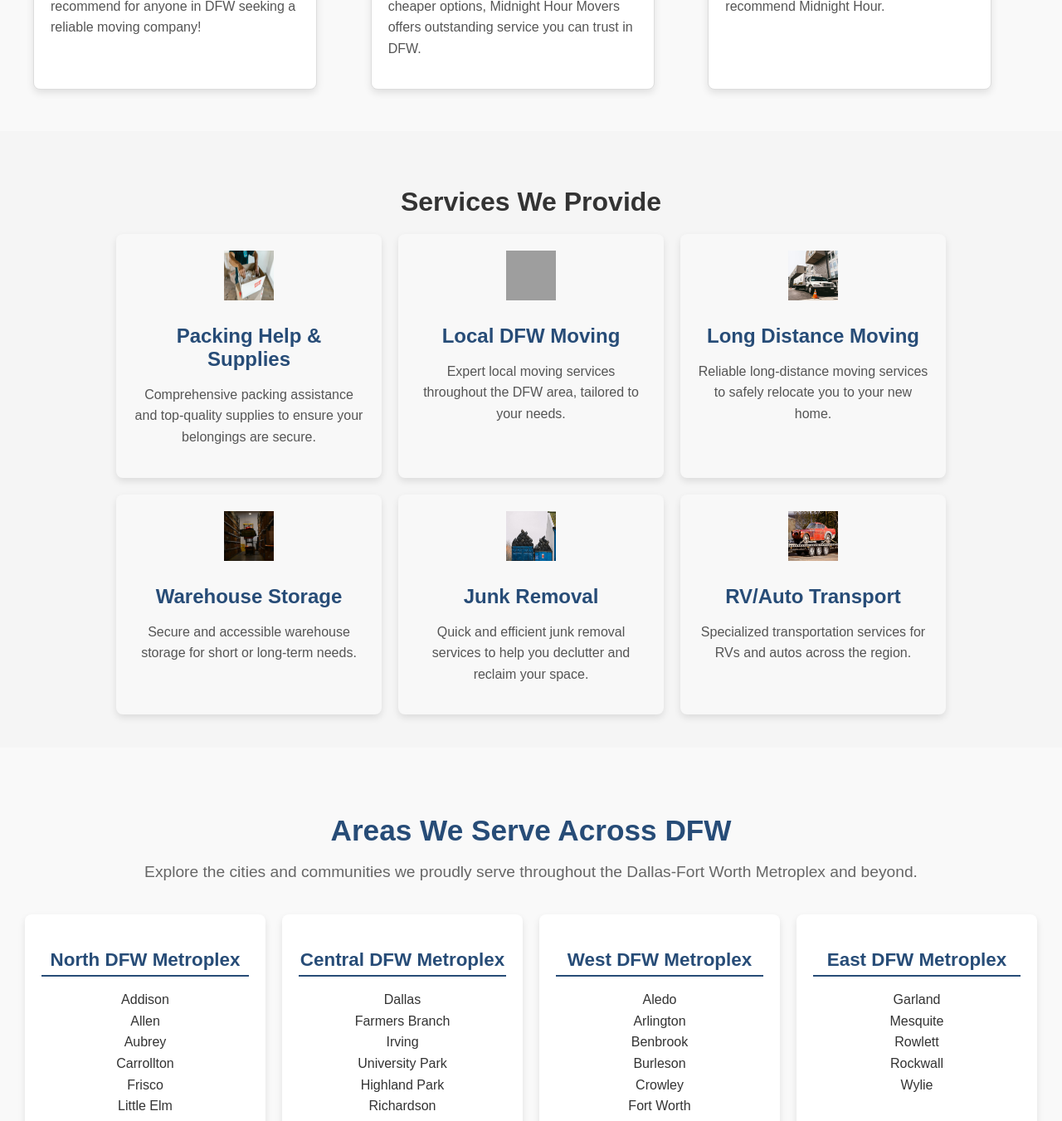
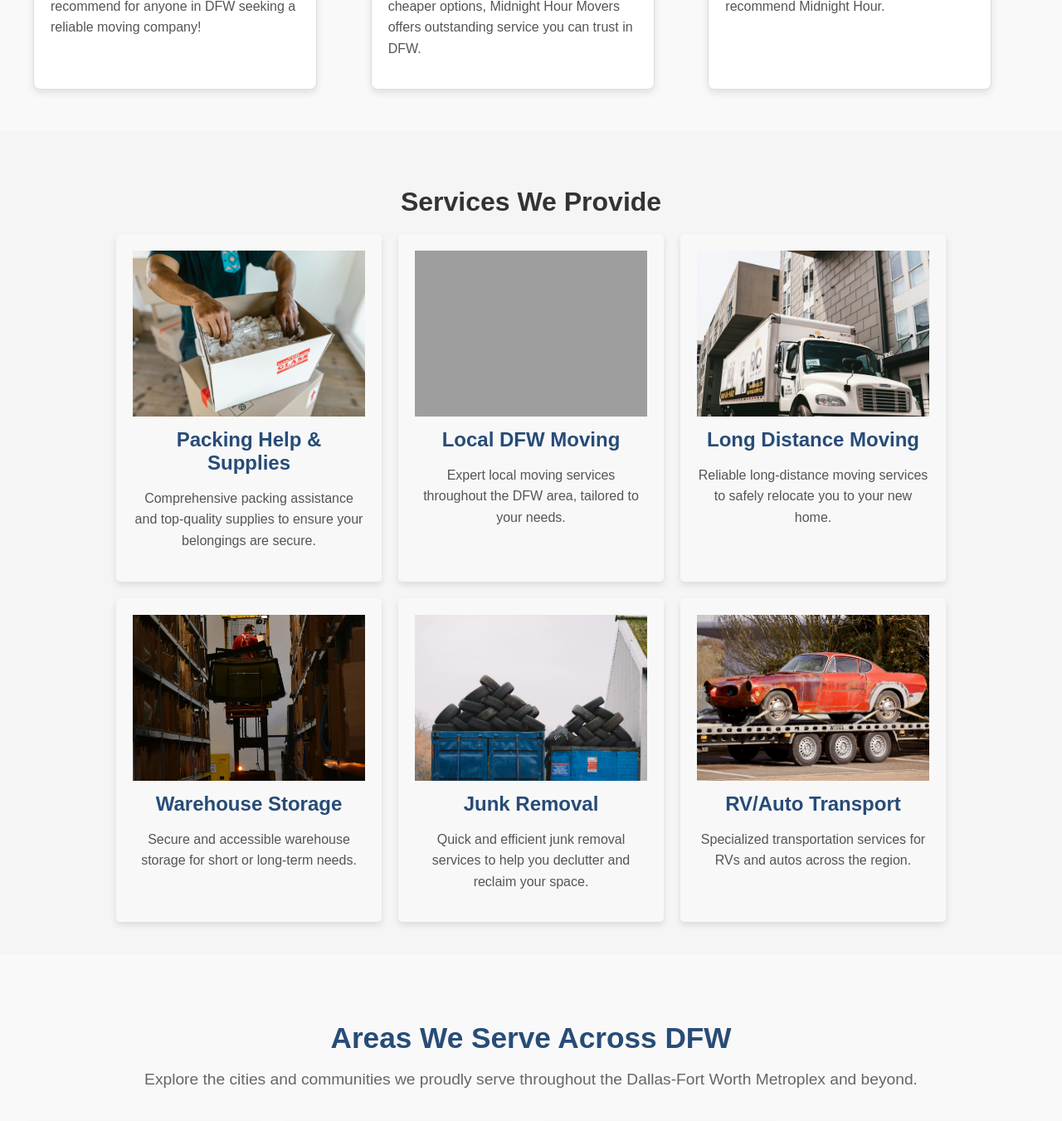
Before and after one commit to christinacast10/ctec4309termproject, a PHP site: page / in a window 1280 px wide. Shown: the part 914-2265 px from the top of the page at 83% size. Run offline with PHP 8.4, Linux system fonts and the light colour scheme; grey boxes are pictures that could not be loaded.

Commit message:
Add files via upload
updated the services provided section for better display**

```diff
--- a/index.php
+++ b/index.php
@@ -45,38 +45,37 @@ echo $HeroSlideshow;
 <section class="services-section">
     <h2>Services We Provide</h2>
     <div class="services-grid">
-        <div class="service-item">
+        <a href="packing.html" class="service-item">
             <img src="packing2.jpg" alt="Packing Supplies Image">
             <h3>Packing Help & Supplies</h3>
             <p>Comprehensive packing assistance and top-quality supplies to ensure your belongings are secure.</p>
-        </div>
-        <div class="service-item">
+        </a>
+        <a href="localmove.html" class="service-item">
             <img src="localmove.jpg" alt="Local Moving Image">
             <h3>Local DFW Moving</h3>
             <p>Expert local moving services throughout the DFW area, tailored to your needs.</p>
-        </div>
-        <div class="service-item">
+        </a>
+        <a href="longdistance.html" class="service-item">
             <img src="longdistancemoving.jpg" alt="Long Distance Moving Image">
             <h3>Long Distance Moving</h3>
             <p>Reliable long-distance moving services to safely relocate you to your new home.</p>
-        </div>
-        <div class="service-item">
+        </a>
+        <a href="storage.html" class="service-item">
             <img src="storage.jpg" alt="Warehouse Storage Image">
             <h3>Warehouse Storage</h3>
             <p>Secure and accessible warehouse storage for short or long-term needs.</p>
-        </div>
-        <div class="service-item">
+        </a>
+        <a href="junkremoval.html" class="service-item">
             <img src="waste.jpg" alt="Junk Removal Image">
             <h3>Junk Removal</h3>
             <p>Quick and efficient junk removal services to help you declutter and reclaim your space.</p>
-        </div>
-        <div class="service-item">
+        </a>
+        <a href="transport.html" class="service-item">
             <img src="tow.jpg" alt="Tow Image">
             <h3>RV/Auto Transport</h3>
             <p>Specialized transportation services for RVs and autos across the region.</p>
-        </div>
+        </a>
     </div>
-</div>
 </section>
 
 <section class="service-areas">
--- a/style.css
+++ b/style.css
@@ -240,10 +240,44 @@ body {
     text-align: center;
 }
 
-.service-item img {
-    width: 60px;
-    height: 60px;
-    margin-bottom: 15px;
+.services-section .service-item {
+    display: block;
+    text-decoration: none;
+    color: inherit;
+    border-radius: 5px;
+    transition: background-color 0.3s ease, transform 0.3s ease;
+}
+
+.services-section .service-item:hover {
+    background-color: #FFC107;
+    color: #274C77;
+    transform: translateY(-3px);
+}
+
+
+.services-section .service-item:focus {
+    outline: none;
+    box-shadow: 0px 0px 0px 3px rgba(255, 193, 7, 0.5);
+}
+
+
+.services-section .service-item img {
+    width: 100%;
+    height: 200px;
+    object-fit: cover;
+    transition: transform 0.3s ease, box-shadow 0.3s ease;
+}
+
+
+.services-section .service-item:hover img {
+    transform: scale(1.05); /* Slight zoom on hover */
+    box-shadow: 0 4px 10px rgba(0, 0, 0, 0.2); /* Soft shadow */
+}
+
+.services-section .services-grid .service-item img {
+    width: 100%;
+    height: 200px;
+    object-fit: cover;
 }
 
 .service-item h3 {
```
